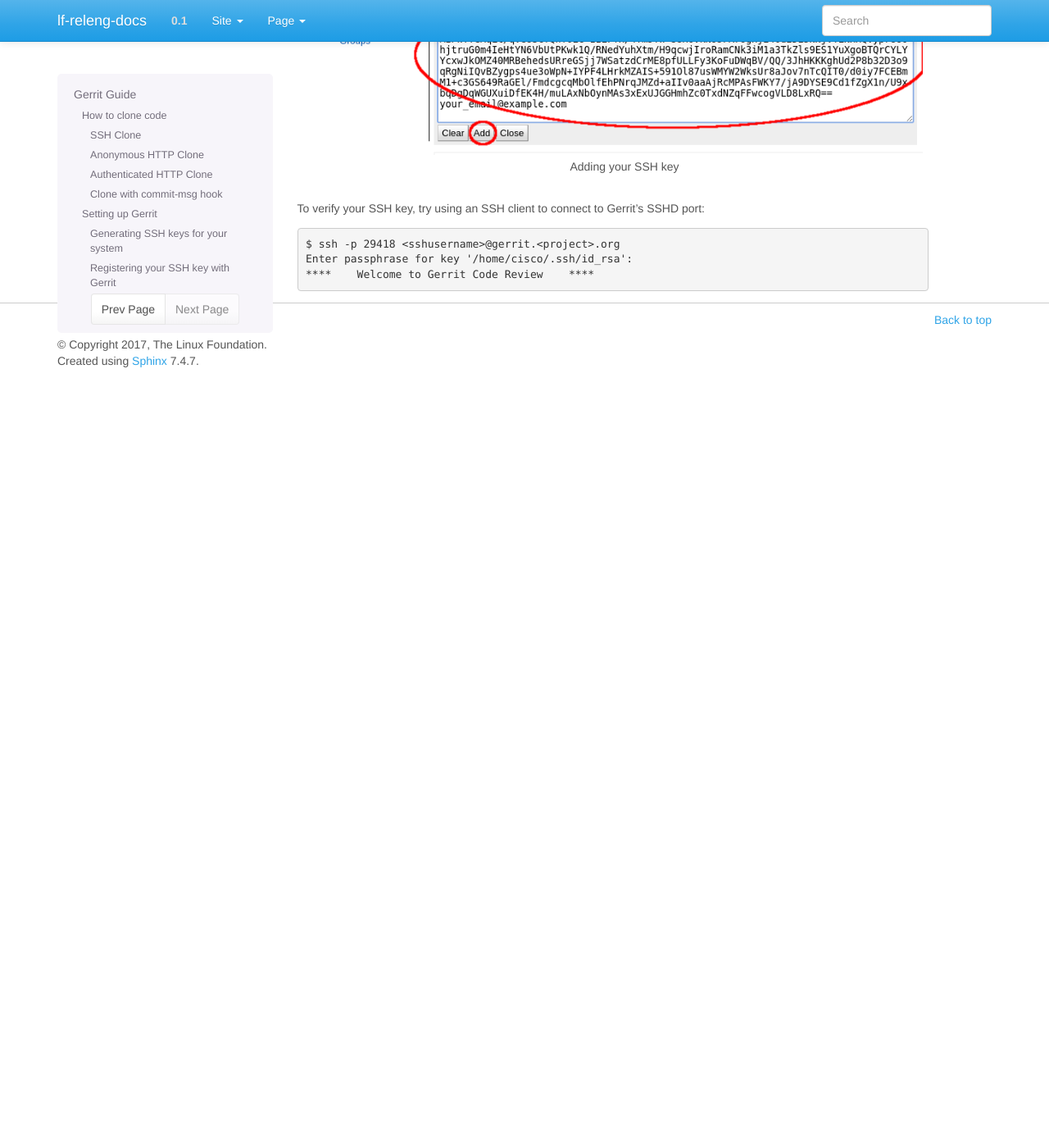
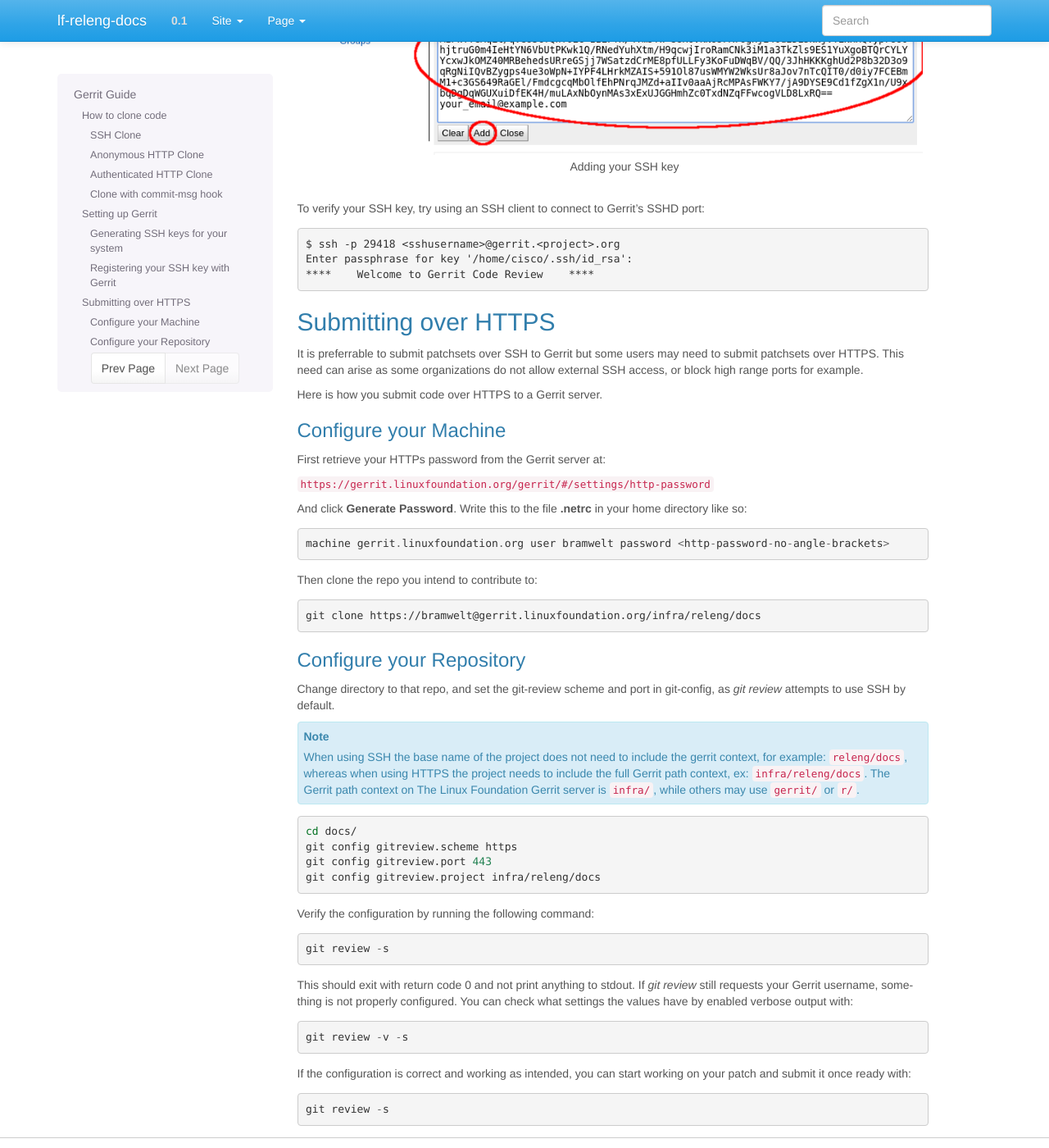
Before and after one commit to lfit/releng-docs, a Sphinx documentation site: the page built from docs/gerrit.rst, in a window 1280 px wide and 1400 px high, scrolled down 3408 px. Shown: the whole window at 82% size. Built offline with Sphinx 7.4.7, drawn with Linux system fonts in a browser that asks for light colours; before the commit the page ends 3868 px from its top, so only the background shows below that; some of the changed text lies outside the part shown.

Commit message:
How To Submit Patches to Gerrit over HTTPS
Documents the steps required to configure a user's machine and
repository in order to submit to Gerrit over https.

Change-Id: I4843b14467c4c3a5658427f23befddb267c868db
Issue-ID: RELENG-563
Signed-off-by: Trevor Bramwell <tbramwell@linuxfoundation.org>

```diff
--- a/docs/gerrit.rst
+++ b/docs/gerrit.rst
@@ -13,7 +13,7 @@
 
 .. note::
 
-   Here's more information on `Gerrit <https://code.google.com/p/gerrit/>`_
+   Here is more information on `Gerrit <https://code.google.com/p/gerrit/>`_
 
 How to clone code
 =================
@@ -48,9 +48,9 @@
 
    git clone ssh://jwagantall@gerrit.onap.org:29418/aaf/inno
 
-Since we are constantly working on uploading new code into the repositories, it's
-recommended to use SSH clones since the remotes for pushing code get configured
-appropriately.
+Since we are constantly working on uploading new code into the
+repositories, it is recommended to use SSH clones since the remotes for
+pushing code get configured appropriately.
 
 Anonymous HTTP Clone
 ----------------
@@ -130,7 +130,7 @@
 
 .. note::
 
-    Here's more information on `SSH keys for Ubuntu
+    Here is more information on `SSH keys for Ubuntu
     <https://help.ubuntu.com/community/SSH/OpenSSH/Keys>`_
     and more on `generating SSH keys
     <https://help.github.com/articles/generating-ssh-keys/>`_
@@ -198,3 +198,70 @@
     $ ssh -p 29418 <sshusername>@gerrit.<project>.org
     Enter passphrase for key '/home/cisco/.ssh/id_rsa':
     ****    Welcome to Gerrit Code Review    ****
+
+
+Submitting over HTTPS
+=====================
+
+It is preferrable to submit patchsets over SSH to Gerrit but some users
+may need to submit patchsets over HTTPS. This need can arise as some
+organizations do not allow external SSH access, or block high range ports
+for example.
+
+Here is how you submit code over HTTPS to a Gerrit server.
+
+Configure your Machine
+----------------------
+
+First retrieve your HTTPs password from the Gerrit server at:
+
+``https://gerrit.linuxfoundation.org/gerrit/#/settings/http-password``
+
+And click **Generate Password**. Write this to the file **.netrc** in your
+home directory like so::
+
+  machine gerrit.linuxfoundation.org user bramwelt password <http-password-no-angle-brackets>
+
+Then clone the repo you intend to contribute to:
+
+.. code-block:: shell
+
+   git clone https://bramwelt@gerrit.linuxfoundation.org/infra/releng/docs
+
+Configure your Repository
+-------------------------
+
+Change directory to that repo, and set the git-review scheme and port in
+git-config, as `git review` attempts to use SSH by default.
+
+.. note::
+
+     When using SSH the base name of the project does not need to include
+     the gerrit context, for example: ``releng/docs``, whereas when
+     using HTTPS the project needs to include the full Gerrit path
+     context, ex: ``infra/releng/docs``. The Gerrit path context on The
+     Linux Foundation Gerrit server is ``infra/``, while others may use
+     ``gerrit/`` or ``r/``.
+
+.. code-block:: shell
+
+    cd docs/
+    git config gitreview.scheme https
+    git config gitreview.port 443
+    git config gitreview.project infra/releng/docs
+
+Verify the configuration by running the following command::
+
+    git review -s
+
+This should exit with return code 0 and not print anything to stdout.
+If `git review` still requests your Gerrit username, something is not
+properly configured. You can check what settings the values have by
+enabled verbose output with::
+
+    git review -v -s
+
+If the configuration is correct and working as intended, you can
+start working on your patch and submit it once ready with::
+
+    git review -s
```
